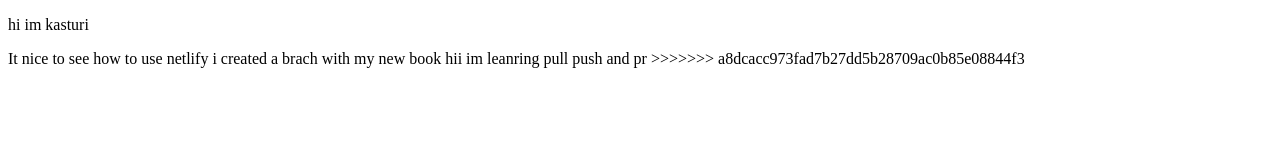
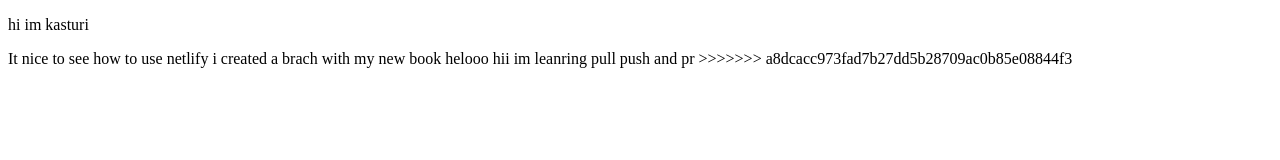
Before and after one commit to trynalearny/basic-tanayt, a plain HTML site: page index.html in a window 1280 px wide. Drawn offline with Linux system fonts and the light colour scheme.

Commit message:
edited brach

```diff
--- a/index.html
+++ b/index.html
@@ -10,7 +10,7 @@
     It nice to see how to use netlify
     i created a brach with my new book
 
-
+helooo
     hii im leanring pull push and pr
 >>>>>>> a8dcacc973fad7b27dd5b28709ac0b85e08844f3
 </body>
```
